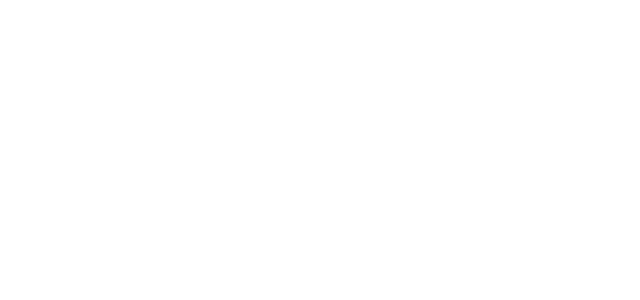
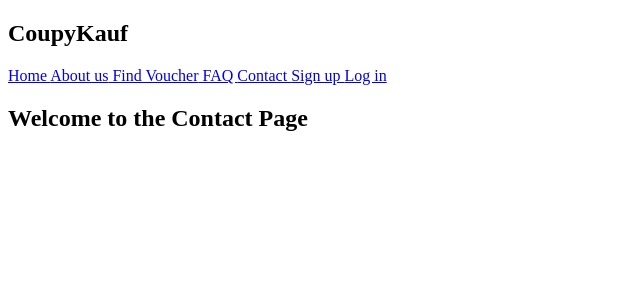
Before and after one commit to bekhzod-ab/coupykauf.io, a JavaScript app in the folder front-end/: page /contact in a window 1280 px wide. Shown: the top 300 px of the page, without its empty margins (0-640 px from the left). Built offline with nearby package versions, Linux system fonts and the light colour scheme; the HTML template or start-up script is replaced by a standard one.

Commit message:
created routes

```diff
--- a/front-end/package.json
+++ b/front-end/package.json
@@ -8,6 +8,7 @@
     "@testing-library/user-event": "^12.8.3",
     "react": "^17.0.2",
     "react-dom": "^17.0.2",
+    "react-router-dom": "^5.2.0",
     "react-scripts": "4.0.3",
     "web-vitals": "^1.1.1"
   },
--- a/front-end/src/App.js
+++ b/front-end/src/App.js
@@ -1,8 +1,33 @@
+import Navbar from "./Navbar";
+import HomePage from "./pages/HomePage";
+import AboutUsPage from "./pages/AboutUsPage";
+import VouchersPage from "./pages/VouchersPage";
+import FaqPage from "./pages/FaqPage";
+import SignUpPage from "./pages/SignUpPage";
+import LoginPage from "./pages/LoginPage";
+import ContactPage from "./pages/ContactPage";
 import './index.css';
+import {BrowserRouter as Router, Route, Switch} from "react-router-dom"
 
 function App() {
   return (
-  <> </>
+
+    <Router>
+       <div className="App">
+         <Navbar/>
+          <Switch>
+              <Route exact path="/"> <HomePage/> </Route>
+              <Route exact path="/about"> <AboutUsPage/> </Route>
+              <Route exact path="/vouchers"> <VouchersPage/> </Route>
+              <Route exact path="/faq"> <FaqPage/> </Route>
+              <Route exact path="/contact"> <ContactPage/> </Route>
+              <Route exact path="/signup"> <SignUpPage/> </Route>
+              <Route exact path="/login"> <LoginPage/> </Route>
+          </Switch>
+
+       </div>
+    </Router>
+
   );
 }
 
--- /dev/null
+++ b/front-end/src/Navbar.js
@@ -0,0 +1,20 @@
+import {Link} from "react-router-dom"
+
+const Navbar = () => {
+    return (
+        <nav className="navbar">
+        <h1>CoupyKauf</h1>
+        <div className="links">
+            <Link to="/"> Home </Link>
+            <Link to="/about"> About us</Link>
+            <Link to="/vouchers"> Find Voucher</Link>
+            <Link to="/faq"> FAQ </Link>
+            <Link to="/contact"> Contact </Link>
+            <Link to="/signup"> Sign up </Link>
+            <Link to="/login"> Log in </Link>
+        </div>
+        </nav>
+    )
+}
+
+export default Navbar
--- /dev/null
+++ b/front-end/src/pages/AboutUsPage.js
@@ -0,0 +1,8 @@
+const AboutUsPage = () =>{
+    return (
+        <div className="aboutus-page">
+            <h2>hallo</h2>
+        </div>
+    )
+}
+export default AboutUsPage;
--- /dev/null
+++ b/front-end/src/pages/ContactPage.js
@@ -0,0 +1,9 @@
+const ContactPage = () => {
+    return (
+        <div className="contact-page">
+            <h2> Welcome to the Contact Page </h2>
+        </div>
+    )
+}
+
+export default ContactPage
--- /dev/null
+++ b/front-end/src/pages/FaqPage.js
@@ -0,0 +1,9 @@
+const FaqPage = () => {
+    return (
+        <div className="faq-page">
+            <h2> Welcome to the FAQ Page </h2>
+        </div>
+    )
+}
+
+export default FaqPage
--- /dev/null
+++ b/front-end/src/pages/HomePage.js
@@ -0,0 +1,11 @@
+
+const HomePage = () => {
+    return (
+        <div className="home-page">
+            <h1>CoupyKauf</h1>
+
+        </div>
+    )
+}
+
+export default HomePage;
--- /dev/null
+++ b/front-end/src/pages/LoginPage.js
@@ -0,0 +1,9 @@
+const LoginPage = () => {
+    return (
+        <div className="login-page">
+            <h2> Welcome to the Login Page </h2>
+        </div>
+    )
+}
+
+export default LoginPage
--- /dev/null
+++ b/front-end/src/pages/SignUpPage.js
@@ -0,0 +1,9 @@
+const SignUpPage = () => {
+    return (
+        <div className="signup-page">
+            <h2> Welcome to the Sign Up Page </h2>
+        </div>
+    )
+}
+
+export default SignUpPage
--- /dev/null
+++ b/front-end/src/pages/VouchersPage.js
@@ -0,0 +1,9 @@
+const VouchersPage = () => {
+    return (
+        <div className="vouchers-page">
+            <h2>vouchers!</h2>
+        </div>
+    )
+}
+
+export default VouchersPage;
```
Also changed, not shown: 1 other file (tests, documents, lock files or other folders).
